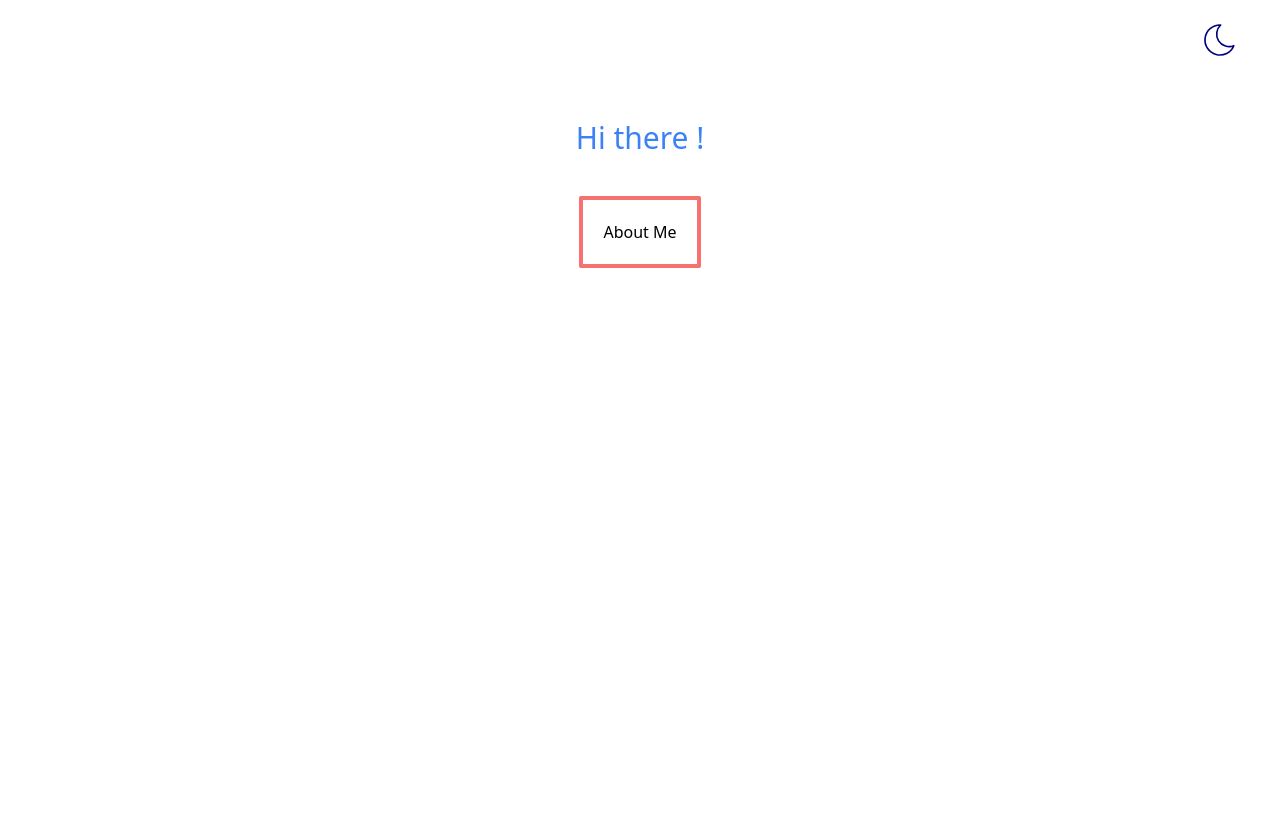
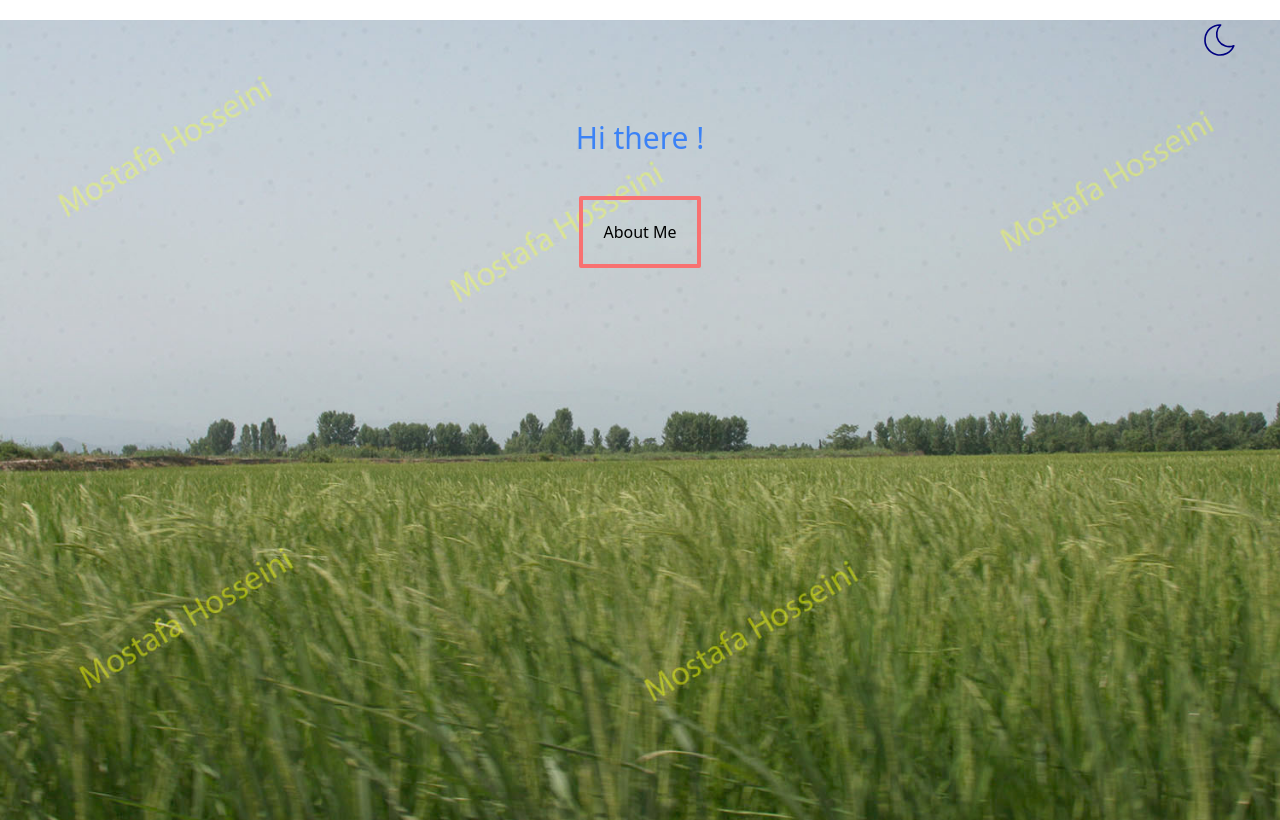
Before and after one commit to mostafa1350/layout-react, a React (Vite) app in the folder layout-react-prj/: page / in a window 1280 px wide. Built offline with nearby package versions, Linux system fonts and the light colour scheme.

Commit message:
Update Image

```diff
--- a/layout-react-prj/src/Layouttailwind.jsx
+++ b/layout-react-prj/src/Layouttailwind.jsx
@@ -18,7 +18,7 @@
   }
   // ==========================================
   return (
-    <div className='bg-white h-screen dark:bg-black'>
+    <div className='min-h-screen bg-cover bg-center bg-[url("../public/images/Mirodposht.jpg")] h-screen dark:bg-black dark:bg-[url("../public/images/Mirodposht-dark.jpg")]'>
     <div className='flex justify-end mx-10 my-5'>
       <button onClick={changeMode}>
         {theme==="dark" ?
```
Also changed, not shown: layout-react-prj/public/images/Mirodposht-dark.jpg (added).
